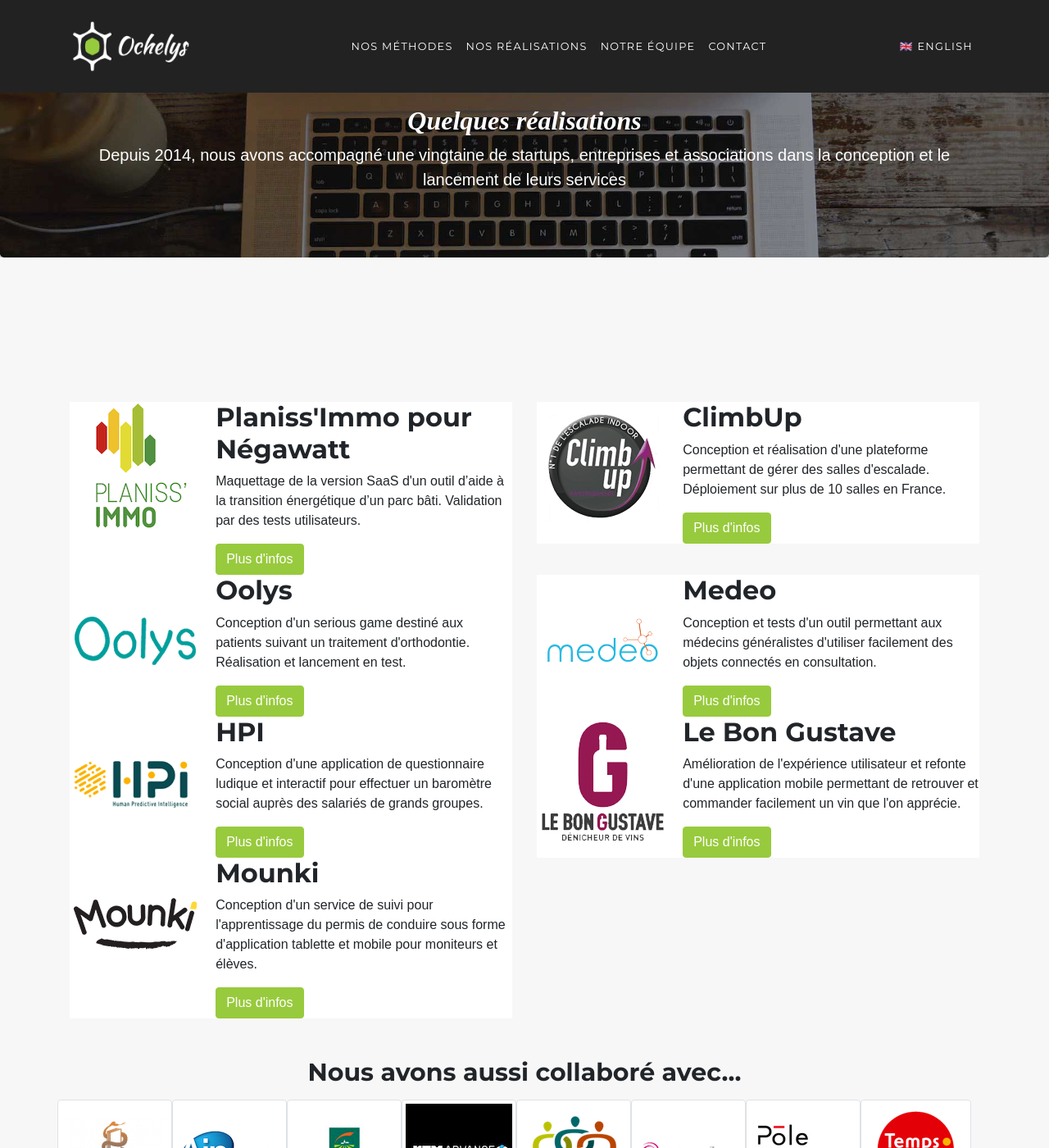
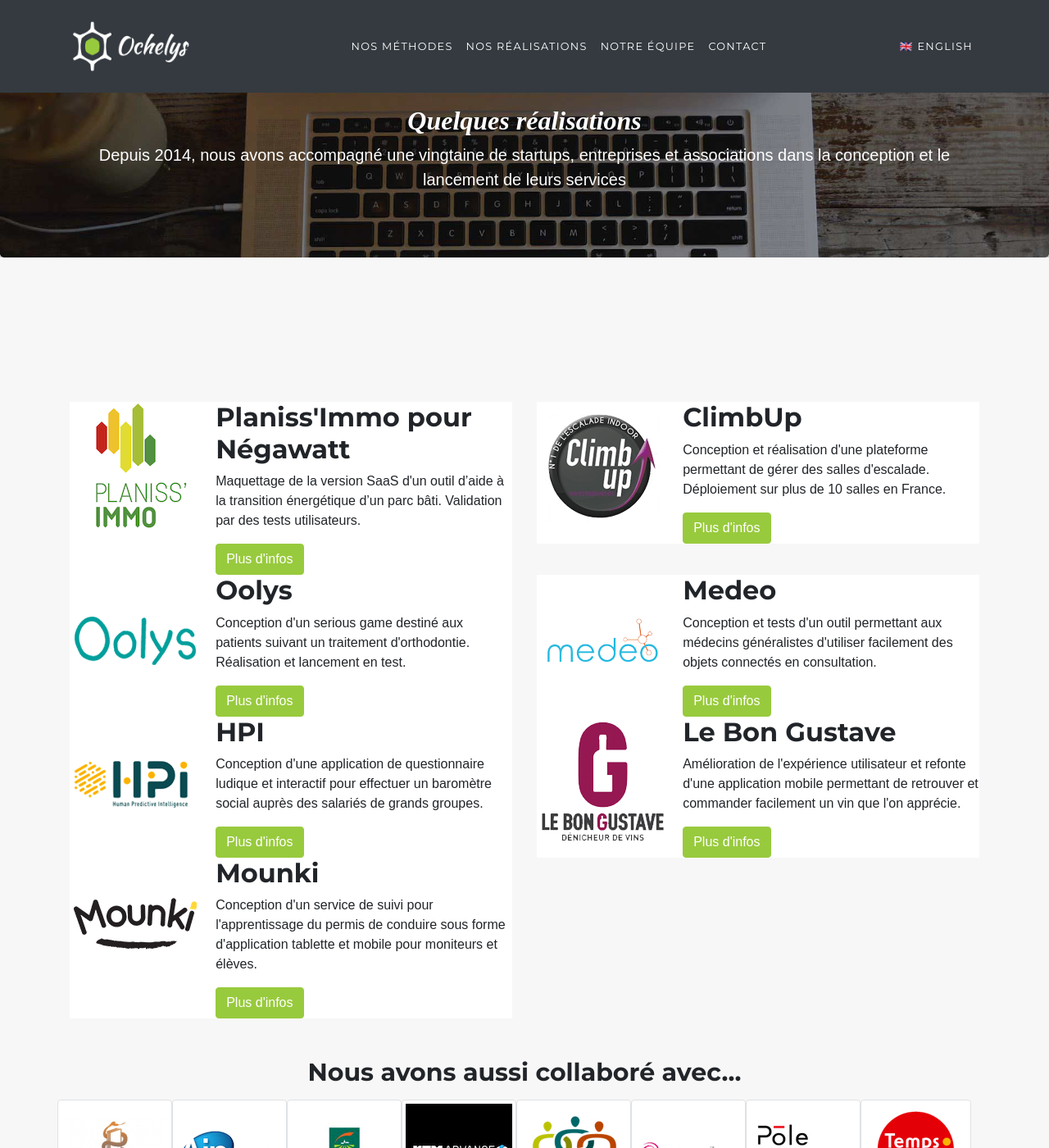
Before and after one commit to Ochelys/ochelys.github.io, a Jekyll site: the page built from realisations.md, in a window 1280 px wide and 1400 px high. Shown: the whole window at 82% size. Built offline with Jekyll 4.4.1, drawn with Linux system fonts in a browser that asks for light colours; nearby versions of some CDN libraries; some web fonts are replaced.

Commit message:
Adjust background for navbar links when homepage is not scrolled

```diff
--- a/_sass/_homepage.scss
+++ b/_sass/_homepage.scss
@@ -2,6 +2,15 @@
   .bg-dark:not(.navbar-shrink) {
     @media(min-width:768px) {
       background-color: transparent !important;
+    }
+  }
+  @media(max-width:991px) {
+    .navbar-collapse.collapsing,
+    .navbar-collapse.show {
+      // Ensure links are readable when the nav is toggled on a small screen
+      background-color: #343a40 !important;
+      padding-left: 1rem;
+      padding-right: 1rem;
     }
   }
   .jumbotron {
--- a/_sass/_navbar.scss
+++ b/_sass/_navbar.scss
@@ -9,6 +9,9 @@
     display: inline-block;
     height: 50px;
   }
+}
+.bg-dark {
+  background-color: #343a40 !important;
 }
 
 .navbar {
@@ -39,8 +42,6 @@
 @media(max-width:767px) {
   .navbar-collapse.collapsing,
   .navbar-collapse.show {
-    // Ensure links are readable when the nav is toggled on a small screen
-    background-color: #222 !important;
 
     #pagelinks {
       margin-top: 1rem;
@@ -75,9 +76,6 @@
     }
   }
 
-  .bg-dark {
-    background-color: #222 !important;
-  }
   .navbar-shrink {
     padding: .5em;
 
```
